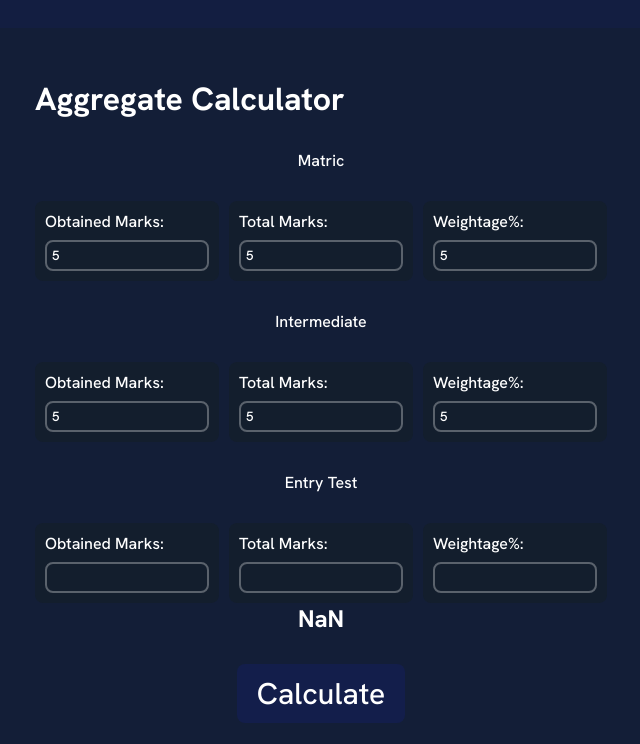
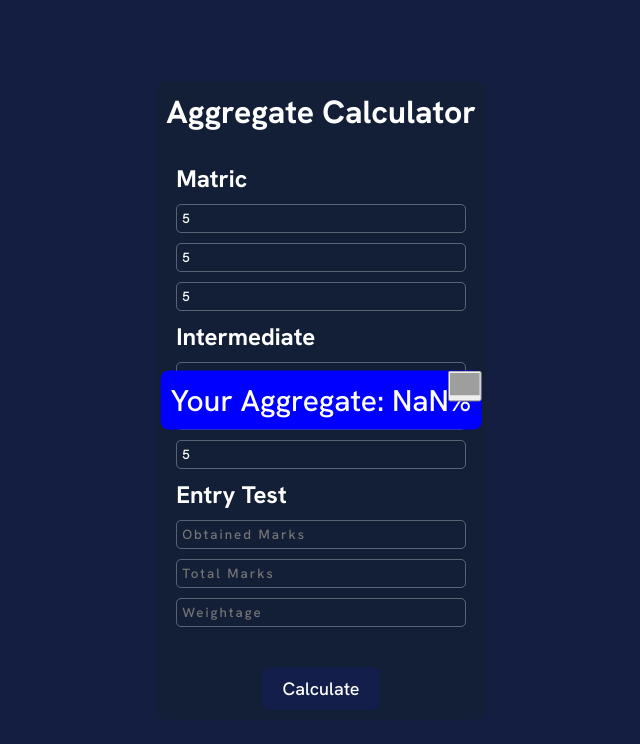
Before and after one commit to saeedahmedasad/aggregate-calc, a plain HTML site: page index.html in a window 1280 px wide. Both pictures are taken after typing "5", "5", "5", "5", "5", "5" into the empty fields and a click on the button "Calculate". Shown: the whole page, without its empty margins (319-959 px from the left). Drawn offline with Linux system fonts and the light colour scheme; grey boxes are pictures that could not be loaded.

Commit message:
add close dialog btn

```diff
--- a/dist/index.js
+++ b/dist/index.js
@@ -11,21 +11,26 @@ const testTot = document.querySelector("#test-tot");
 const testWei = document.querySelector("#test-wei");
 const calculateBtn = document.querySelector(".calculate");
 const result = document.querySelector(".result");
-let matricObtMarks, interObtMarks, testObtMarks;
-let matricTotMarks, interTotMarks, testTotMarks;
-let matricWeiPerc, interWeiPerc, testWeiPerc = 0;
+const resultDiv = document.querySelector(".result-div");
+const closeBtn = document.querySelector(".close-div ");
 let aggregatePerc;
 function calculate() {
-    matricObtMarks = parseFloat(matricObt.value);
-    matricTotMarks = parseFloat(matricTot.value);
-    matricWeiPerc = parseFloat(matricWei.value);
-    interObtMarks = parseFloat(interObt.value);
-    interTotMarks = parseFloat(interTot.value);
-    interWeiPerc = parseFloat(interWei.value);
-    testObtMarks = parseFloat(testObt.value);
-    testTotMarks = parseFloat(testTot.value);
-    testWeiPerc = parseFloat(testWei.value);
+    let matricObtMarks = parseFloat(matricObt.value);
+    let matricTotMarks = parseFloat(matricTot.value);
+    let matricWeiPerc = parseFloat(matricWei.value);
+    let interObtMarks = parseFloat(interObt.value);
+    let interTotMarks = parseFloat(interTot.value);
+    let interWeiPerc = parseFloat(interWei.value);
+    let testObtMarks = parseFloat(testObt.value);
+    let testTotMarks = parseFloat(testTot.value);
+    let testWeiPerc = parseFloat(testWei.value);
     aggregatePerc = ((matricWeiPerc / 100) * ((matricObtMarks / matricTotMarks) * 100) + (interWeiPerc / 100) * ((interObtMarks / interTotMarks) * 100) + (testWeiPerc / 100) * ((testObtMarks / testTotMarks) * 100)).toFixed(2);
-    result.textContent = aggregatePerc.toString();
+    resultDiv.style.display = "block";
+    result.textContent = `Your Aggregate: ${aggregatePerc.toString()}%`;
+}
+function closeDialogBox() {
+    resultDiv.style.display = "none";
+    console.log("testing");
 }
 calculateBtn === null || calculateBtn === void 0 ? void 0 : calculateBtn.addEventListener("click", calculate);
+closeBtn.addEventListener("click", closeDialogBox);
--- a/dist/style.css
+++ b/dist/style.css
@@ -4,6 +4,11 @@
   padding: 0;
   box-sizing: border-box;
   font-family: "Hanken Grotesk", sans-serif;
+}
+input[type="number"]::-webkit-inner-spin-button,
+input[type="number"]::-webkit-outer-spin-button {
+  -webkit-appearance: none;
+  margin: 0;
 }
 body {
   background: rgb(19, 30, 65);
@@ -15,54 +20,32 @@ body {
   color: white;
 }
 main {
-  padding: 50px;
+  padding: 10px;
   background: rgb(19, 30, 55);
   border-radius: 10px;
 }
-h1 {
+.heading {
   margin-bottom: 30px;
+  text-align: center;
 }
-.inputs {
-  display: flex;
-  justify-content: center;
-  align-items: center;
-  flex-direction: column;
-  flex-wrap: wrap;
-  gap: 30px;
+input {
+  border: 1px solid rgba(255, 255, 255, 0.3);
+  outline: none;
+  background: transparent;
+  padding: 5px;
+  border-radius: 5px;
+  color: white;
+  letter-spacing: 2px;
 }
 .matric-data,
 .inter-data,
 .test-data {
   display: flex;
-  justify-content: center;
-  align-items: center;
-  flex-wrap: wrap;
+  flex-direction: column;
   gap: 10px;
+  margin: 10px;
 }
-.input {
-  display: flex;
-  flex-direction: column;
-  align-items: flex-start;
-  flex-wrap: wrap;
-  gap: 8px;
-  background: rgb(19, 30, 45);
-  padding: 10px;
-  border-radius: 8px;
-}
-.input input {
-  border: 2px solid rgba(255, 255, 255, 0.3);
-  outline: none;
-  background: transparent;
-  padding: 5px;
-  border-radius: 8px;
-  color: white;
-  letter-spacing: 2px;
-}
-input[type="number"]::-webkit-inner-spin-button,
-input[type="number"]::-webkit-outer-spin-button {
-  -webkit-appearance: none;
-  margin: 0;
-}
+
 .calculate {
   padding: 10px 20px;
   margin-top: 30px;
@@ -70,7 +53,7 @@ input[type="number"]::-webkit-outer-spin-button {
   border: none;
   outline: none;
   color: white;
-  font-size: 30px;
+  font-size: 18px;
   border-radius: 8px;
   cursor: pointer;
   transition: 0.3s;
@@ -78,3 +61,26 @@ input[type="number"]::-webkit-outer-spin-button {
 .calculate:hover {
   background: rgb(19, 30, 45);
 }
+.result-div {
+  position: absolute;
+  top: 50%;
+  left: 50%;
+  translate: -50% -50%;
+  display: inline-flex;
+  justify-content: center;
+  align-items: center;
+  padding: 10px;
+  background: blue;
+  border-radius: 8px;
+  font-size: 30px;
+  display: none;
+}
+.result-div img {
+  width: 30px;
+}
+.close-div {
+  position: absolute;
+  right: 0;
+  top: 0;
+  cursor: pointer;
+}
--- a/index.html
+++ b/index.html
@@ -8,55 +8,44 @@
   </head>
   <body>
     <main>
-      <h1>Aggregate Calculator</h1>
+      <h1 class="heading">Aggregate Calculator</h1>
       <div class="inputs">
-        Matric
         <div class="matric-data">
-          <div class="input">
-            <label>Obtained Marks:</label>
-            <input type="number" id="matric-obt" />
-          </div>
-          <div class="input">
-            <label>Total Marks:</label>
-            <input type="number" id="matric-tot" />
-          </div>
-          <div class="input">
-            <label>Weightage%:</label>
-            <input type="number" id="matric-wei" />
-          </div>
+          <h2>Matric</h2>
+          <input type="number" id="matric-obt" placeholder="Obtained Marks" />
+
+          <input type="number" id="matric-tot" placeholder="Total Marks" />
+
+          <input type="number" id="matric-wei" placeholder="Weightage" />
         </div>
-        Intermediate
+
         <div class="inter-data">
-          <div class="input">
-            <label>Obtained Marks:</label>
-            <input type="number" id="inter-obt" />
-          </div>
-          <div class="input">
-            <label>Total Marks:</label>
-            <input type="number" id="inter-tot" />
-          </div>
-          <div class="input">
-            <label>Weightage%:</label>
-            <input type="number" id="inter-wei" />
-          </div>
+          <h2>Intermediate</h2>
+          <input type="number" id="inter-obt" placeholder="Obtained Marks" />
+
+          <input type="number" id="inter-tot" placeholder="Total Marks" />
+
+          <input type="number" id="inter-wei" placeholder="Weightage" />
         </div>
-        Entry Test
+
         <div class="test-data">
-          <div class="input">
-            <label>Obtained Marks:</label>
-            <input type="number" id="test-obt" />
-          </div>
-          <div class="input">
-            <label>Total Marks:</label>
-            <input type="number" id="test-tot" />
-          </div>
-          <div class="input">
-            <label>Weightage%:</label>
-            <input type="number" id="test-wei" />
-          </div>
+          <h2>Entry Test</h2>
+          <input type="number" id="test-obt" placeholder="Obtained Marks" />
+
+          <input type="number" id="test-tot" placeholder="Total Marks" />
+
+          <input type="number" id="test-wei" placeholder="Weightage" />
         </div>
       </div>
-      <center><h2 class="result">Output</h2></center>
+      <div class="result-div">
+        <button class="close-div">
+          <img
+            src="https://icons.veryicon.com/png/o/miscellaneous/medium-thin-linear-icon/cross-23.png"
+            alt="cross"
+          />
+        </button>
+        <div class="result"></div>
+      </div>
       <center><button class="calculate">Calculate</button></center>
     </main>
   </body>
```
Also changed, not shown: 1 other file.
